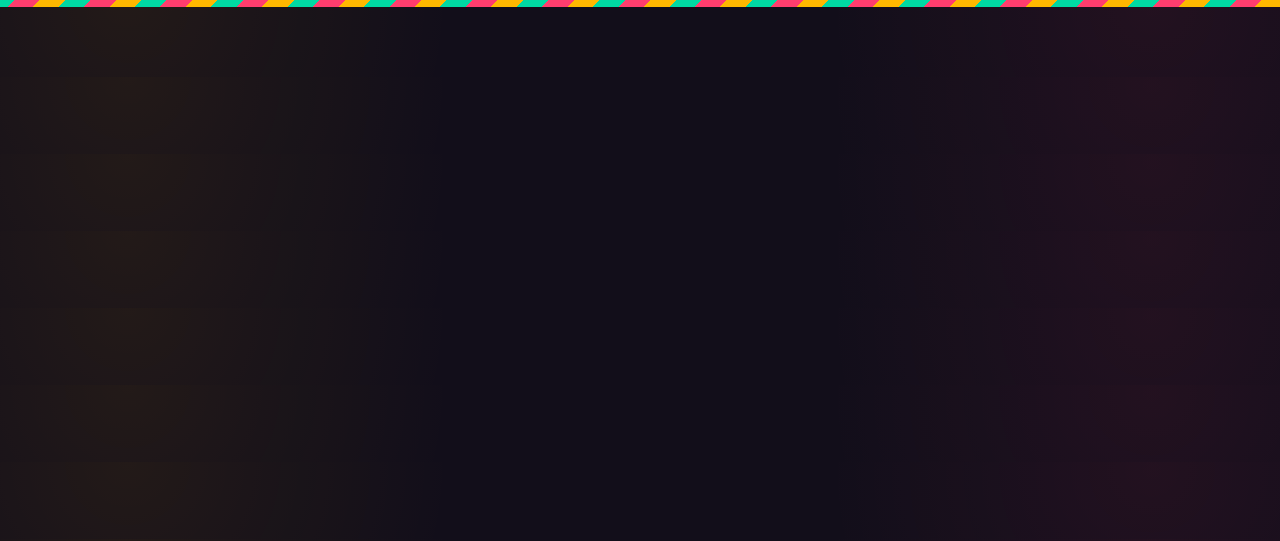
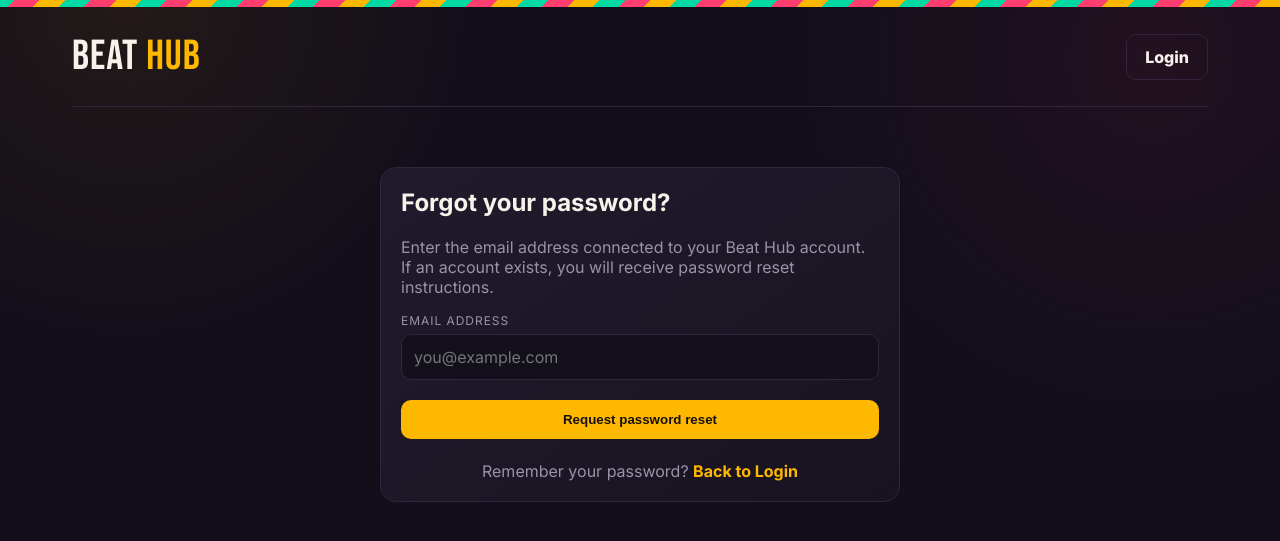
Before and after one commit to stanna65-bot/Beat-Hub, a FastAPI app: page /forgot-password in a window 1280 px wide. Shown: the top 541 px of the page. Run offline with FastAPI, Linux system fonts and the light colour scheme.

Commit message:
Update forgot_password.html

```diff
--- a/templates/forgot_password.html
+++ b/templates/forgot_password.html
@@ -1 +1,60 @@
-{% extends 'base.html' %}{% block content %}<section class='auth'><h1>Forgot password?</h1><p>Enter your account email to start recovery.</p>{% if message %}<div class='notice'>{{message}}</div>{% endif %}<form method='post'><input type='email' name='email' required placeholder='Email address'><button>Request reset</button></form><p><a href='/login'>Back to login</a></p></section>{% endblock %}
+{% extends "base.html" %}
+
+{% block title %}Forgot Password | Beat Hub{% endblock %}
+
+{% block body %}
+<div class="nav">
+    <a href="/" class="brand">BEAT <span>HUB</span></a>
+    <a href="/login" class="btn alt">Login</a>
+</div>
+
+<section style="max-width:520px;margin:60px auto 0">
+    <div class="card">
+        <h1 style="margin-top:0">Forgot your password?</h1>
+
+        <p class="muted">
+            Enter the email address connected to your Beat Hub account.
+            If an account exists, you will receive password reset instructions.
+        </p>
+
+        {% if error %}
+        <div style="margin:18px 0;padding:14px;border:1px solid var(--pink);border-radius:10px;color:var(--pink)">
+            {{ error }}
+        </div>
+        {% endif %}
+
+        {% if message %}
+        <div style="margin:18px 0;padding:14px;border:1px solid var(--teal);border-radius:10px;color:var(--teal)">
+            {{ message }}
+        </div>
+        {% endif %}
+
+        <form method="post" action="/forgot-password">
+            <label for="email">Email address</label>
+            <input
+                id="email"
+                type="email"
+                name="email"
+                required
+                autocomplete="email"
+                placeholder="you@example.com"
+            >
+
+            <button
+                type="submit"
+                class="btn"
+                style="width:100%;margin-top:20px"
+            >
+                Request password reset
+            </button>
+        </form>
+
+        <p class="muted" style="margin:22px 0 0;text-align:center">
+            Remember your password?
+            <a href="/login" style="color:var(--gold);font-weight:700">
+                Back to Login
+            </a>
+        </p>
+    </div>
+</section>
+{% endblock %}
```
